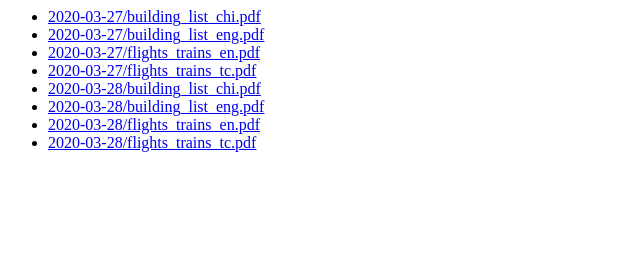
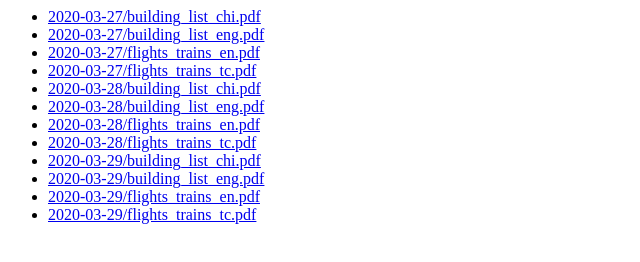
Before and after one commit to rowena-sc-lai/chp-archive, a website: page index.html in a window 1280 px wide. Shown: the whole page, without its empty margins (0-640 px from the left). Drawn offline with Linux system fonts and the light colour scheme.

Commit message:
pushing new pdfs at Mar 2020 (Build 7)
[skip ci]

```diff
--- a/index.html
+++ b/index.html
@@ -1,5 +1,5 @@
 <html>
   <body>
-    <ul><li><a href="data/2020-03-27/building_list_chi.pdf">2020-03-27/building_list_chi.pdf</a></li><li><a href="data/2020-03-27/building_list_eng.pdf">2020-03-27/building_list_eng.pdf</a></li><li><a href="data/2020-03-27/flights_trains_en.pdf">2020-03-27/flights_trains_en.pdf</a></li><li><a href="data/2020-03-27/flights_trains_tc.pdf">2020-03-27/flights_trains_tc.pdf</a></li><li><a href="data/2020-03-28/building_list_chi.pdf">2020-03-28/building_list_chi.pdf</a></li><li><a href="data/2020-03-28/building_list_eng.pdf">2020-03-28/building_list_eng.pdf</a></li><li><a href="data/2020-03-28/flights_trains_en.pdf">2020-03-28/flights_trains_en.pdf</a></li><li><a href="data/2020-03-28/flights_trains_tc.pdf">2020-03-28/flights_trains_tc.pdf</a></li></ul>
+    <ul><li><a href="data/2020-03-27/building_list_chi.pdf">2020-03-27/building_list_chi.pdf</a></li><li><a href="data/2020-03-27/building_list_eng.pdf">2020-03-27/building_list_eng.pdf</a></li><li><a href="data/2020-03-27/flights_trains_en.pdf">2020-03-27/flights_trains_en.pdf</a></li><li><a href="data/2020-03-27/flights_trains_tc.pdf">2020-03-27/flights_trains_tc.pdf</a></li><li><a href="data/2020-03-28/building_list_chi.pdf">2020-03-28/building_list_chi.pdf</a></li><li><a href="data/2020-03-28/building_list_eng.pdf">2020-03-28/building_list_eng.pdf</a></li><li><a href="data/2020-03-28/flights_trains_en.pdf">2020-03-28/flights_trains_en.pdf</a></li><li><a href="data/2020-03-28/flights_trains_tc.pdf">2020-03-28/flights_trains_tc.pdf</a></li><li><a href="data/2020-03-29/building_list_chi.pdf">2020-03-29/building_list_chi.pdf</a></li><li><a href="data/2020-03-29/building_list_eng.pdf">2020-03-29/building_list_eng.pdf</a></li><li><a href="data/2020-03-29/flights_trains_en.pdf">2020-03-29/flights_trains_en.pdf</a></li><li><a href="data/2020-03-29/flights_trains_tc.pdf">2020-03-29/flights_trains_tc.pdf</a></li></ul>
   </body>
 </html>
```
Also changed, not shown: 4 other files.
